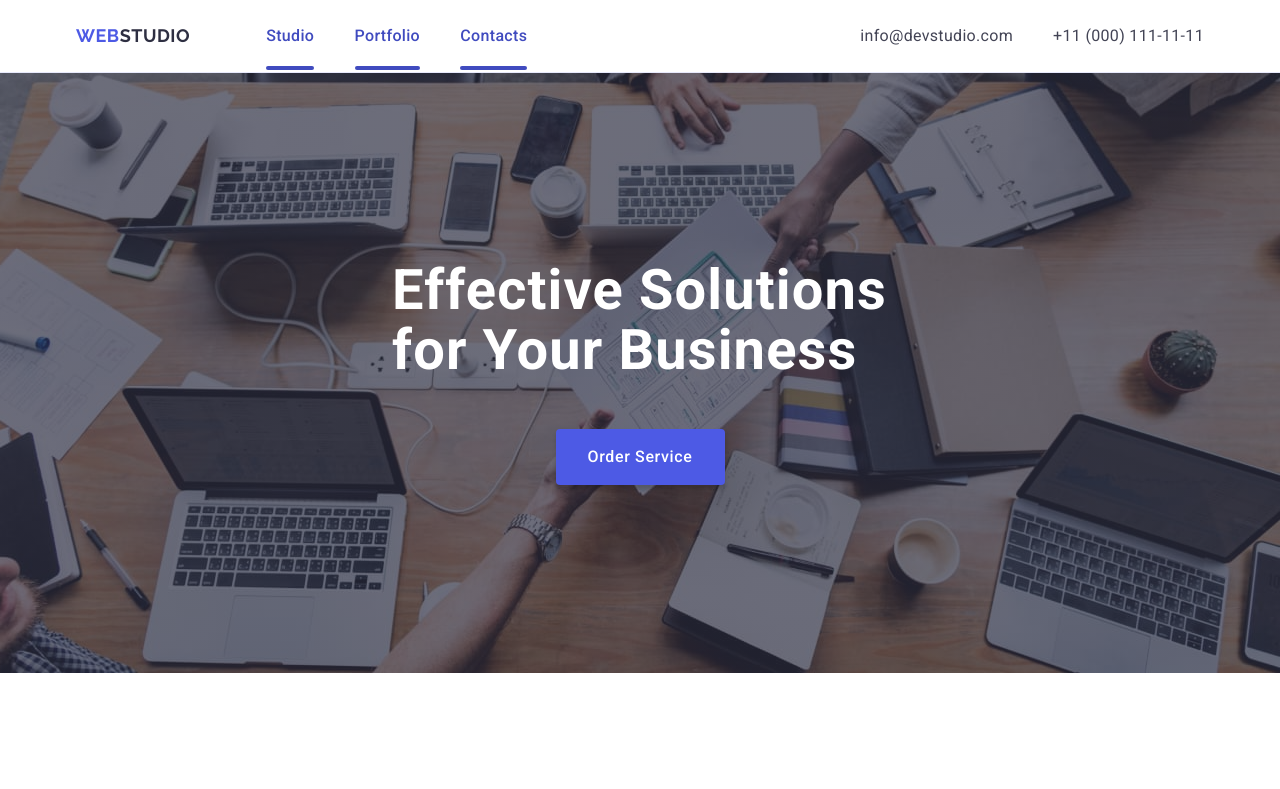
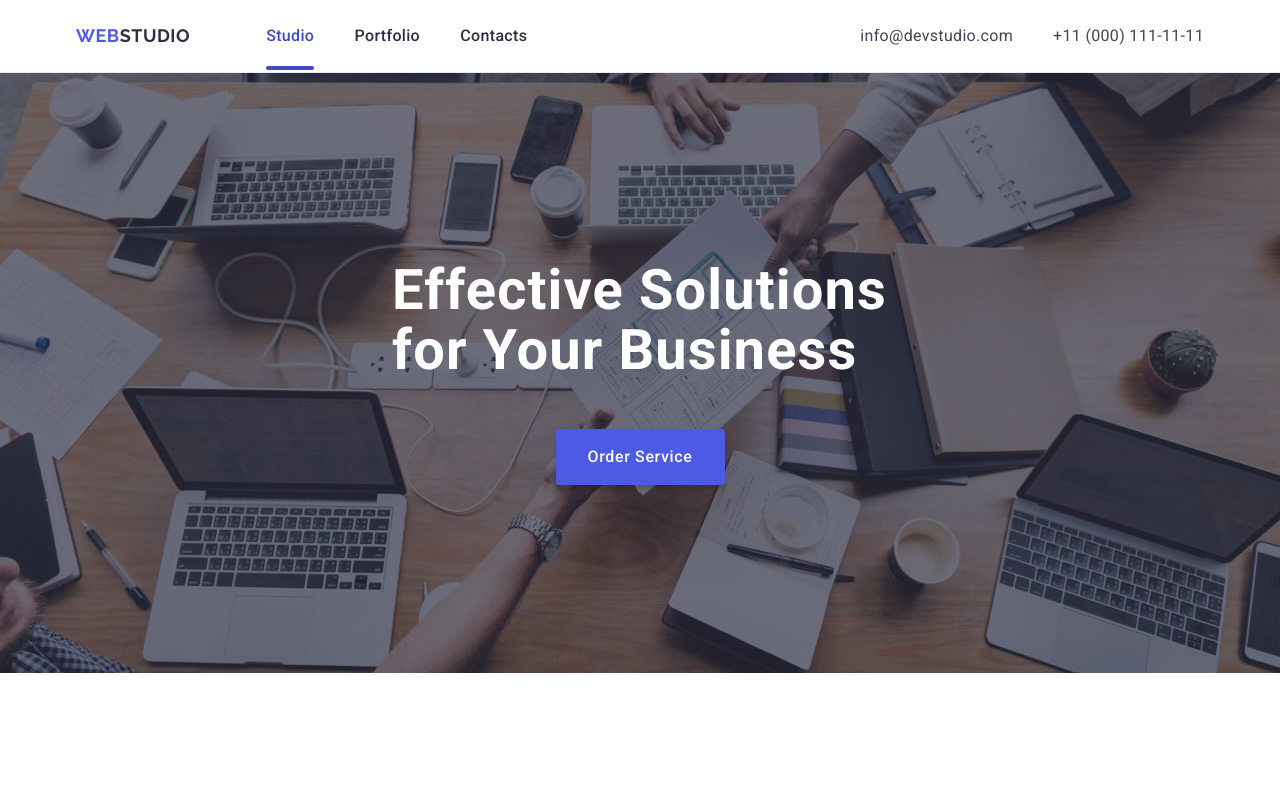
Before and after one commit to AlinaKikh/goit-markup-hw-04, a plain HTML site: page index.html in a window 1280 px wide. Shown: the top 789 px of the page. Drawn offline with nearby package versions, Linux system fonts and the light colour scheme.

Commit message:
back to nav

```diff
--- a/css/styles.css
+++ b/css/styles.css
@@ -94,7 +94,7 @@ img {
   line-height: 150%;
   letter-spacing: 0.02em;
   padding: 24px 0;
-  color: #404bbf;
+  color: #2e2f42;
   transition: color 250ms cubic-bezier(0.4, 0, 0.2, 1);
 }
 
--- a/index.html
+++ b/index.html
@@ -36,10 +36,10 @@
               >
             </li>
             <li>
-              <a class="header-features-list current" href="">Portfolio</a>
+              <a class="header-features-list" href="">Portfolio</a>
             </li>
             <li>
-              <a class="header-features-list current" href="">Contacts</a>
+              <a class="header-features-list" href="">Contacts</a>
             </li>
           </ul>
         </nav>
```
